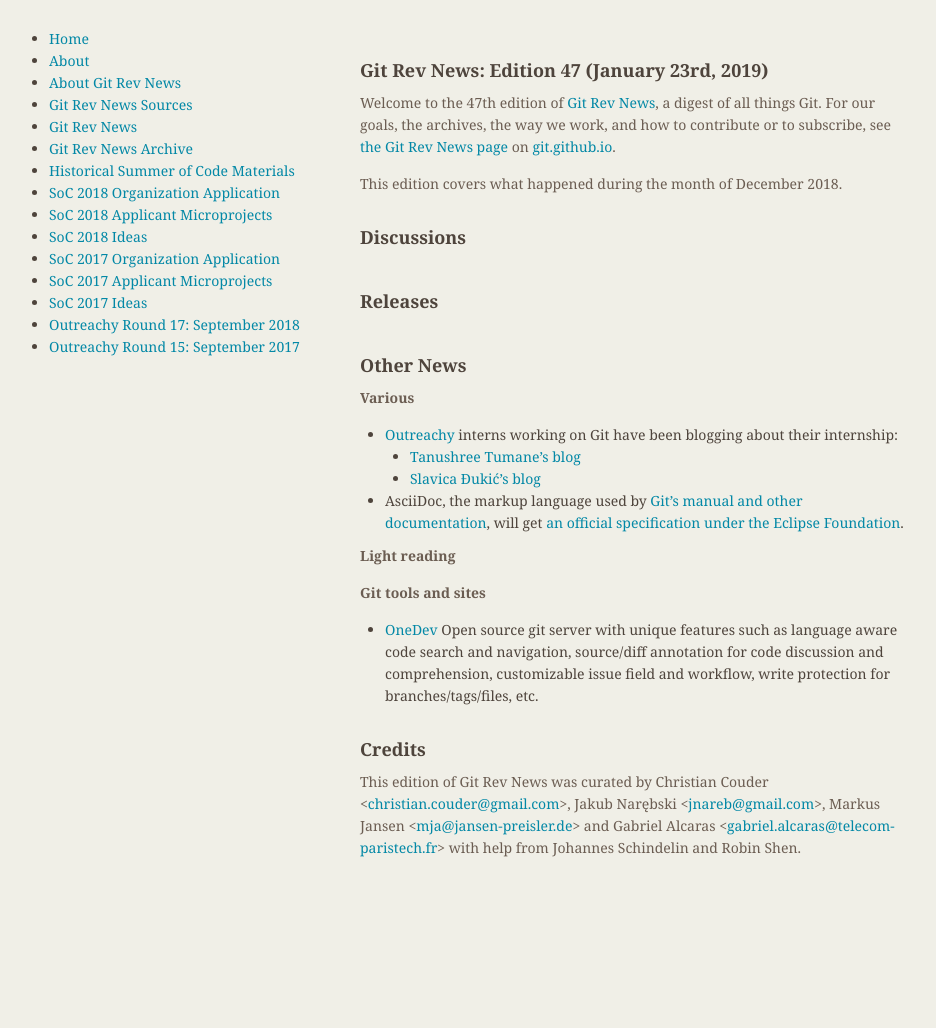
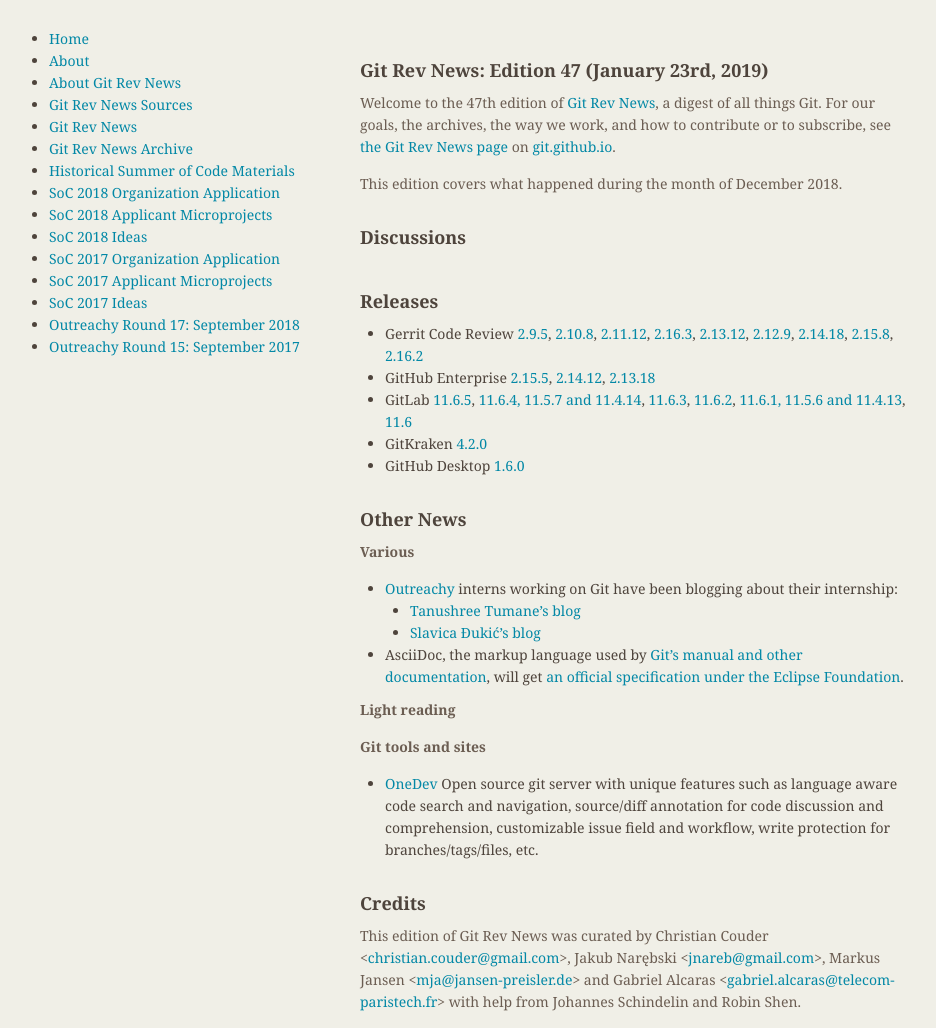
Before and after one commit to git/git.github.io, a Jekyll site: the page built from rev_news/drafts/edition-47.md, in a window 1280 px wide. Shown: the whole page, without its empty margins (174-1110 px from the left). Built offline with Jekyll 4.4.1, drawn with Linux system fonts in a browser that asks for light colours; before the commit the page ends 900 px from its top, so only the background shows below that.

Commit message:
rn-47: add releases

```diff
--- a/rev_news/drafts/edition-47.md
+++ b/rev_news/drafts/edition-47.md
@@ -35,6 +35,26 @@
 
 ## Releases
 
++ Gerrit Code Review [2.9.5](https://www.gerritcodereview.com/2.9.html#295),
+[2.10.8](https://www.gerritcodereview.com/2.10.html#2108),
+[2.11.12](https://www.gerritcodereview.com/2.11.html#21112),
+[2.16.3](https://www.gerritcodereview.com/2.16.html#2163),
+[2.13.12](https://www.gerritcodereview.com/2.13.html#21312),
+[2.12.9](https://www.gerritcodereview.com/2.12.html#2129),
+[2.14.18](https://www.gerritcodereview.com/2.14.html#21418),
+[2.15.8](https://www.gerritcodereview.com/2.15.html#2158),
+[2.16.2](https://www.gerritcodereview.com/2.16.html#2162)
++ GitHub Enterprise [2.15.5](https://enterprise.github.com/releases/2.15.5/notes),
+[2.14.12](https://enterprise.github.com/releases/2.14.12/notes),
+[2.13.18](https://enterprise.github.com/releases/2.13.18/notes)
++ GitLab [11.6.5](https://about.gitlab.com/2019/01/17/gitlab-11-6-5-released/),
+[11.6.4, 11.5.7 and 11.4.14](https://about.gitlab.com/2019/01/16/critical-security-release-gitlab-11-dot-6-dot-4-released/),
+[11.6.3](https://about.gitlab.com/2019/01/05/gitlab-11-6-3-released/),
+[11.6.2](https://about.gitlab.com/2019/01/03/gitlab-11-6-2-released/),
+[11.6.1, 11.5.6 and 11.4.13](https://about.gitlab.com/2018/12/31/security-release-gitlab-11-dot-6-dot-1-released/),
+[11.6](https://about.gitlab.com/2018/12/22/gitlab-11-6-released/)
++ GitKraken [4.2.0](https://support.gitkraken.com/release-notes/current)
++ GitHub Desktop [1.6.0](https://desktop.github.com/release-notes/)
 
 ## Other News
 
```
